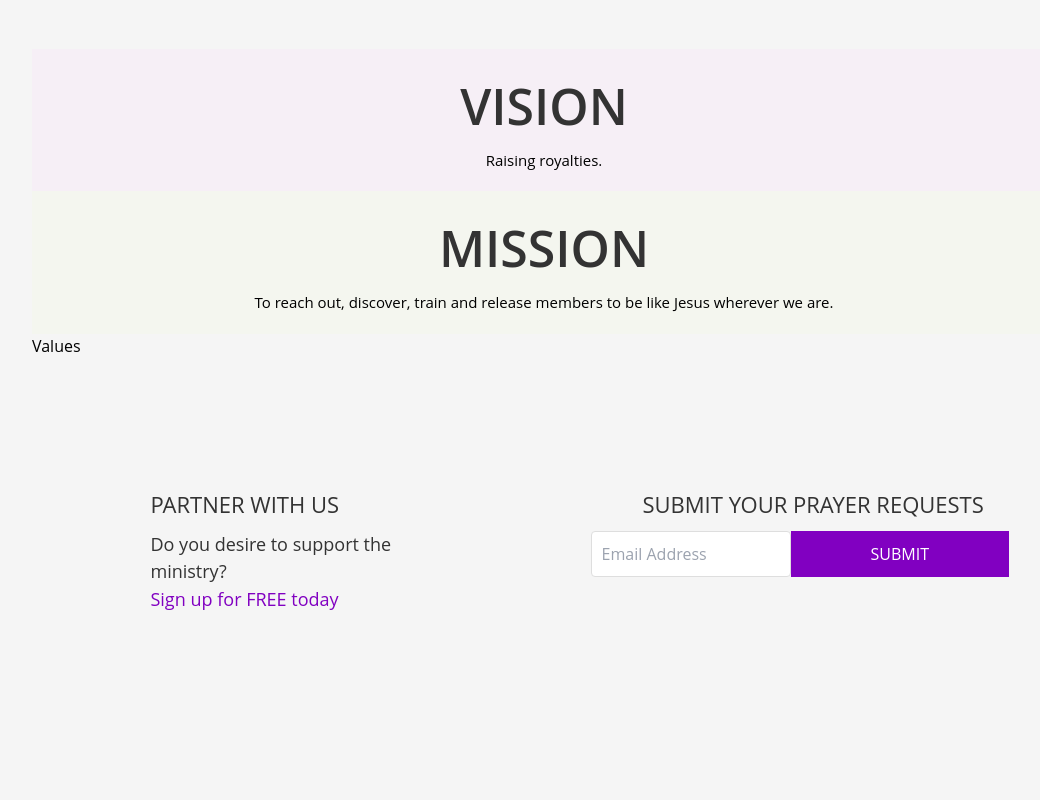
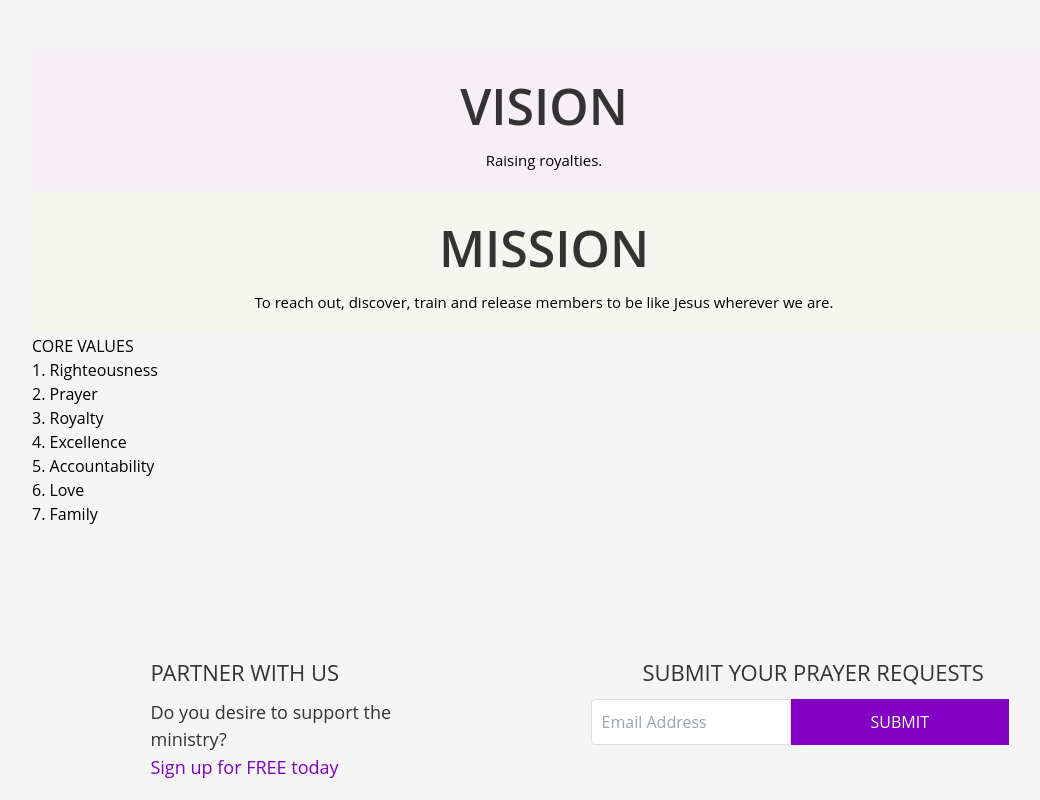
Before and after one commit to Leche90/ChurchApp, a React (Vite) app: page / in a window 1280 px wide. Shown: the part 3300-4100 px from the top of the page, without its empty margins (96-1136 px from the left). Before the commit the page ends 3932 px from the top, so only its background shows below. Built offline with nearby package versions, Linux system fonts and the light colour scheme.

Commit message:
updated core values

```diff
--- a/src/components/Values/Values.tsx
+++ b/src/components/Values/Values.tsx
@@ -1,9 +1,23 @@
 import React from 'react'
+import './Values.css'
 
-const Values = () => {
-  return (
-    <div>Values</div>
-  )
+const Values: React.FC = () => {
+    return (
+      <div className='values-container'>
+        <div className='values'>CORE VALUES</div>
+          <p className='values-text'>
+              <ul>
+                <ol>1. Righteousness</ol>
+                <ol>2. Prayer</ol>
+                <ol>3. Royalty</ol>
+                <ol>4. Excellence</ol>
+                <ol>5. Accountability</ol>
+                <ol>6. Love</ol>
+                <ol>7. Family</ol>
+              </ul>
+          </p>
+        </div>
+    )
 }
 
 export default Values
```
